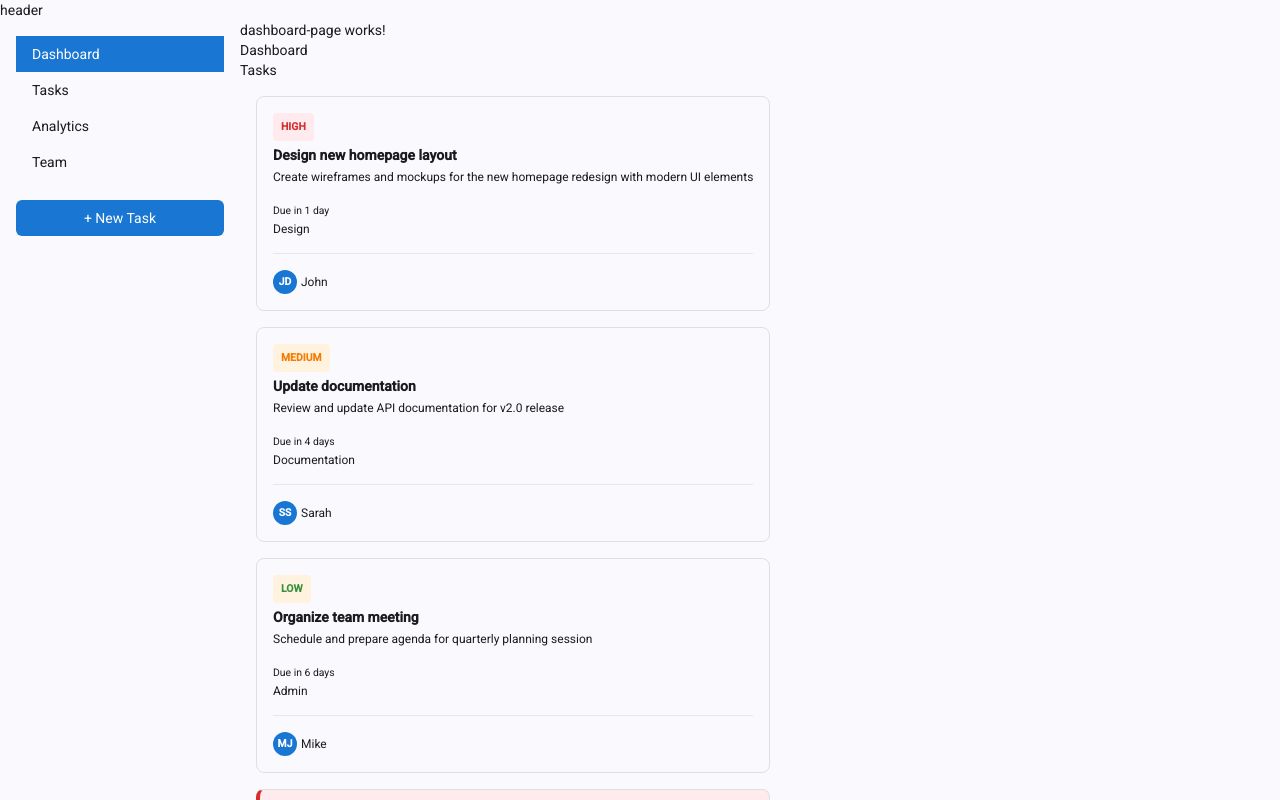
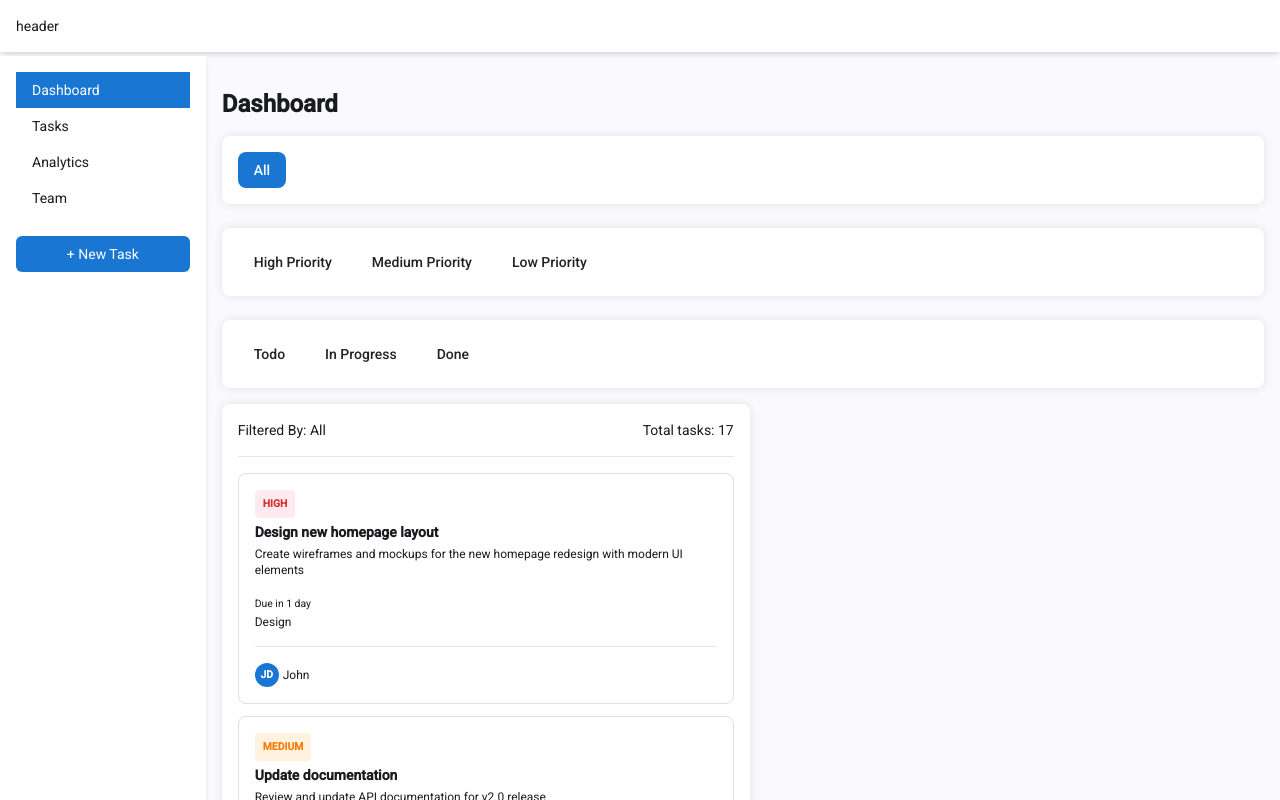
Before and after one commit to Abdelmomen-Nasreldin/Task-Manager, an Angular app: page / in a window 1280 px wide. Shown: the top 800 px of the page. Built offline with nearby package versions, Linux system fonts and the light colour scheme.

Commit message:
dashboard filters done

```diff
--- a/src/app/app.html
+++ b/src/app/app.html
@@ -1,8 +1,8 @@
-<header>
+<header class="p-4 bg-white shadow-md">
   header
 </header>
-<main class="flex">
-  <aside class="w-60 p-4">
+<main class="flex mt-1 min-h-screen">
+  <aside class="w-60 p-4 bg-white shadow-md">
     <nav>
       <ul>
         @for (page of pages; track page.path) {
@@ -15,7 +15,7 @@
     <button type="button" class="active w-full mt-5 p-2 rounded-md" (click)="openModal()">+ New Task</button>
 
   </aside>
-  <section class="main-content">
+  <section class="main-content p-4 w-full">
     <router-outlet />
   </section>
 </main>
--- /dev/null
+++ b/src/app/features/dashboard/components/tasks-list/tasks-list.html
@@ -0,0 +1,10 @@
+<div class="flex justify-between items-center">
+  <h3>Filtered By: {{ currentFilter() }}</h3>
+  <p>Total tasks: {{ tasks().length }}</p>
+</div>
+<hr class="my-4">
+<div class="dashboard-page-content-tasks-container flex flex-col gap-3">
+  @for (task of tasks(); track task.id) {
+    <app-task-card [task]="task" ></app-task-card>
+  }
+</div>
--- /dev/null
+++ b/src/app/features/dashboard/components/tasks-list/tasks-list.scss
@@ -0,0 +1,7 @@
+:host {
+  display: block;
+  padding: 1rem;
+  border-radius: 0.5rem;
+  box-shadow: 0 0 10px 0 rgba(0, 0, 0, 0.1);
+  background-color: #fff;
+}
--- /dev/null
+++ b/src/app/features/dashboard/components/tasks-list/tasks-list.ts
@@ -0,0 +1,15 @@
+import { Component, input } from '@angular/core';
+import { Task } from '../../../../shared/models/task.interface';
+import { TaskCard } from "../../../../shared/ui/task-card/task-card";
+import { CommonModule } from '@angular/common';
+
+@Component({
+  selector: 'app-tasks-list',
+  imports: [CommonModule, TaskCard],
+  templateUrl: './tasks-list.html',
+  styleUrl: './tasks-list.scss',
+})
+export class TasksList {
+  tasks = input.required<Task[]>();
+  currentFilter = input<string>('All');
+}
--- a/src/app/features/dashboard/dashboard-page/dashboard-page.html
+++ b/src/app/features/dashboard/dashboard-page/dashboard-page.html
@@ -1,19 +1,28 @@
-<p>dashboard-page works!</p>
-<div class="dashboard-page">
+<div class="dashboard-page w-full">
   <div class="dashboard-page-header">
-    <h1>Dashboard</h1>
+    <h1 class="text-2xl font-bold my-4">Dashboard</h1>
   </div>
   <div class="dashboard-page-content">
     <div class="dashboard-page-content-left">
       <div class="dashboard-page-content-left-header">
-        <h2>Tasks</h2>
+        <div class="dashboard-page-content-left-header-buttons w-full flex flex-col gap-2">
+          <div class="dashboard-page-content-left-header-buttons-assignee filter-buttons">
+            <button (click)="getAllTasks()" [class.active]="!currentFilter().priority && !currentFilter().status">All</button>
+          </div>
+          <div class="dashboard-page-content-left-header-buttons-priority filter-buttons">
+            <button (click)="filterTasksByPriority('high')" [class.active]="currentFilter().priority === 'high'">High Priority</button>
+            <button (click)="filterTasksByPriority('medium')" [class.active]="currentFilter().priority === 'medium'">Medium Priority</button>
+            <button (click)="filterTasksByPriority('low')" [class.active]="currentFilter().priority === 'low'">Low Priority</button>
+          </div>
+          <div class="dashboard-page-content-left-header-buttons-status filter-buttons">
+            <button (click)="filterTasksByStatus('todo')" [class.active]="currentFilter().status === 'todo'">Todo</button>
+            <button (click)="filterTasksByStatus('in_progress')" [class.active]="currentFilter().status === 'in_progress'">In Progress</button>
+            <button (click)="filterTasksByStatus('done')" [class.active]="currentFilter().status === 'done'">Done</button>
+          </div>
+        </div>
       </div>
-      <div class="dashboard-page-content">
-        <div class="dashboard-page-content-tasks-container">
-          @for (task of tasks(); track task.id) {
-            <app-task-card [task]="task"></app-task-card>
-          }
-        </div>
+      <div class="dashboard-page-content w-fit">
+        <app-tasks-list [tasks]="tasks() | taskFilter: currentFilter()" [currentFilter]="filteredBy()"></app-tasks-list>
       </div>
     </div>
   </div>
--- a/src/app/features/dashboard/dashboard-page/dashboard-page.scss
+++ b/src/app/features/dashboard/dashboard-page/dashboard-page.scss
@@ -3,4 +3,45 @@
   display: flex;
   flex-direction: column;
   gap: 1rem;
+  background-color: #f5f7fa;
 }
+
+.filter-buttons{
+  display: flex;
+  // flex-direction: column;
+  gap: 0.5rem;
+  background-color: #fff;
+  padding: 1rem;
+  border-radius: 0.5rem;
+  box-shadow: 0 0 10px 0 rgba(0, 0, 0, 0.1);
+  margin-bottom: 1rem;
+  button{
+    background-color: transparent;
+    border: none;
+    cursor: pointer;
+    font-size: 0.875rem;
+    font-weight: 500;
+    color: rgba(0, 0, 0, 0.87);
+    text-align: left;
+    // width: 100%;
+    text-align: center;
+    padding: 0.5rem 1rem;
+    border-radius: 0.5rem;
+    &:hover{
+      background-color: #f5f7fa;
+    }
+    &:active{
+      background-color: #e0e0e0;
+    }
+    &:focus{
+      outline: none;
+    }
+    &:disabled{
+      opacity: 0.5;
+    }
+    &.active{
+      background-color: rgba(25, 118, 210, 1);
+      color: white;
+    }
+  }
+}
--- a/src/app/features/dashboard/dashboard-page/dashboard-page.ts
+++ b/src/app/features/dashboard/dashboard-page/dashboard-page.ts
@@ -1,18 +1,41 @@
 import { Component, inject, OnInit, signal } from '@angular/core';
-import { Task } from '../../../shared/models/task.interface';
 import { TaskService } from '../../../core/services/task/task-service';
-import { TaskCard } from "../../../shared/ui/task-card/task-card";
+import { TaskFilter, TaskFilterPipe } from '../../../shared/pipes/task-filter/task-filter-pipe';
+import { CommonModule } from '@angular/common';
+import { TaskPriority, TaskStatus } from '../../../shared/models/task.interface';
+import { User } from '../../../shared/models/user.interface';
+import { TasksList } from "../components/tasks-list/tasks-list";
 
 @Component({
   selector: 'app-dashboard-page',
-  imports: [TaskCard],
+  imports: [TaskFilterPipe, CommonModule, TasksList],
   templateUrl: './dashboard-page.html',
   styleUrl: './dashboard-page.scss',
 })
 export class DashboardPage implements OnInit {
   private readonly taskService = inject(TaskService);
   tasks = this.taskService.tasks;
-
+  currentFilter = signal<TaskFilter>({
+    priority: null,
+    assigneeName: null,
+    status: null,
+  });
+  filteredBy = signal<string>('All');
   ngOnInit(): void {
   }
+
+
+  filterTasksByPriority(priority: TaskPriority) {
+    this.currentFilter.set({ priority, assigneeName: null, status: null });
+    this.filteredBy.set('Priority: ' + priority);
+  }
+
+  filterTasksByStatus(status: TaskStatus) {
+    this.currentFilter.set({ status, priority: null, assigneeName: null });
+    this.filteredBy.set('Status: ' + status);
+  }
+  getAllTasks() {
+    this.currentFilter.set({ priority: null, assigneeName: null, status: null });
+    this.filteredBy.set('All');
+  }
 }
--- a/src/app/features/tasks/tasks-page/tasks-page.html
+++ b/src/app/features/tasks/tasks-page/tasks-page.html
@@ -1,18 +1,17 @@
-<p>tasks-page works!</p>
-<div class="dashboard-page">
-  <div class="dashboard-page-header">
-    <h1>All Tasks</h1>
+<div class="tasks-page">
+  <div class="tasks-page-header">
+    <h1 class="text-2xl font-bold my-4">All Tasks</h1>
   </div>
-  <div class="tasks-page-content">
-    <div class="tasks-page-content-tasks-container flex flex-col gap-3">
-      @for (task of tasks() | taskFilter: currentFilter; track task.id) {
-        <app-task-card [task]="task" [isEditOrDelete]="true" (editTask)="onEditClick($event)" (deleteTask)="onDeleteClick($event)"></app-task-card>
-      }
-    </div>
+  <div class="tasks-page-content-tasks-container flex flex-col gap-3">
+    @for (task of tasks(); track task.id) {
+    <app-task-card [task]="task" [isEditOrDelete]="true" (editTask)="onEditClick($event)"
+      (deleteTask)="onDeleteClick($event)"></app-task-card>
+    }
   </div>
 </div>
 
 
 @if(isModalOpen()) {
-  <app-modal [updatedTask]="updatedTask()" (closeModal)="closeModal()" (saveModal)="updateTask($event)" #modal></app-modal>
+<app-modal [updatedTask]="updatedTask()" (closeModal)="closeModal()" (saveModal)="updateTask($event)"
+  #modal></app-modal>
 }
--- a/src/app/features/tasks/tasks-page/tasks-page.ts
+++ b/src/app/features/tasks/tasks-page/tasks-page.ts
@@ -4,11 +4,11 @@ import { TaskCard } from "../../../shared/ui/task-card/task-card";
 import { Task } from '../../../shared/models/task.interface';
 import { Modal } from "../../../shared/ui/modal/modal";
 import { NotifyService } from '../../../core/services/notify/notify-service';
-import { TaskFilter, TaskFilterPipe } from '../../../shared/pipes/task-filter/task-filter-pipe';
+import { CommonModule } from '@angular/common';
 
 @Component({
   selector: 'app-tasks-page',
-  imports: [TaskCard, Modal, TaskFilterPipe],
+  imports: [TaskCard, Modal, CommonModule],
   templateUrl: './tasks-page.html',
   styleUrl: './tasks-page.scss',
 })
@@ -18,12 +18,6 @@ export class TasksPage {
   tasks = this.taskService.tasks;
   isModalOpen = signal<boolean>(false);
   updatedTask = signal<Task | null>(null);
-
-  currentFilter: TaskFilter = {
-    priority: 'high',
-    assigneeId: null,
-    status: 'done',
-  };
 
   openModal() {
     this.isModalOpen.set(true);
--- a/src/app/shared/pipes/task-filter/task-filter-pipe.ts
+++ b/src/app/shared/pipes/task-filter/task-filter-pipe.ts
@@ -5,7 +5,7 @@ import { User } from '../../models/user.interface';
 export interface TaskFilter {
   priority?: TaskPriority | null;
   status?: TaskStatus | null;
-  assigneeId?: User['id'] | null;
+  assigneeName?: User['name'] | null;
 }
 
 @Pipe({
@@ -27,7 +27,7 @@ export class TaskFilterPipe implements PipeTransform {
         return false;
       }
 
-      if (filter.assigneeId && task.assignee?.id !== filter.assigneeId) {
+      if (filter.assigneeName && task.assignee?.id !== filter.assigneeName) {
         return false;
       }
 
--- a/src/app/shared/ui/task-card/task-card.html
+++ b/src/app/shared/ui/task-card/task-card.html
@@ -3,8 +3,8 @@
     <h5 class="task-priority mb-1 {{ task().priority.toLowerCase()  }}">{{ task().priority }}</h5>
     <div class="flex gap-2">
       @if(isEditOrDelete()) {
-        <span class="cursor-pointer" (click)="onEditTask()">edit</span>
-        <span class="cursor-pointer" (click)="onDeleteTask()">delete</span>
+        <button class="px-2 py-1 text-xs bg-blue-500 text-white rounded-md" (click)="onEditTask()">edit</button>
+        <button class="px-2 py-1 text-xs bg-red-500 text-white rounded-md" (click)="onDeleteTask()">delete</button>
       }
 
     </div>
--- a/src/app/shared/ui/task-card/task-card.scss
+++ b/src/app/shared/ui/task-card/task-card.scss
@@ -2,6 +2,12 @@
   border: 1px solid rgba(224, 224, 224, 1);
   border-radius: 8px;
   padding: 1rem;
+  background-color: #fff;
+  width: 100%;
+
+  @media (min-width: 768px) {
+    width: 31rem;
+  }
 
   &.warning {
     border-left: 4px solid rgba(211, 47, 47, 1);
```
Also changed, not shown: 1 other file (tests, documents, lock files or other folders).
